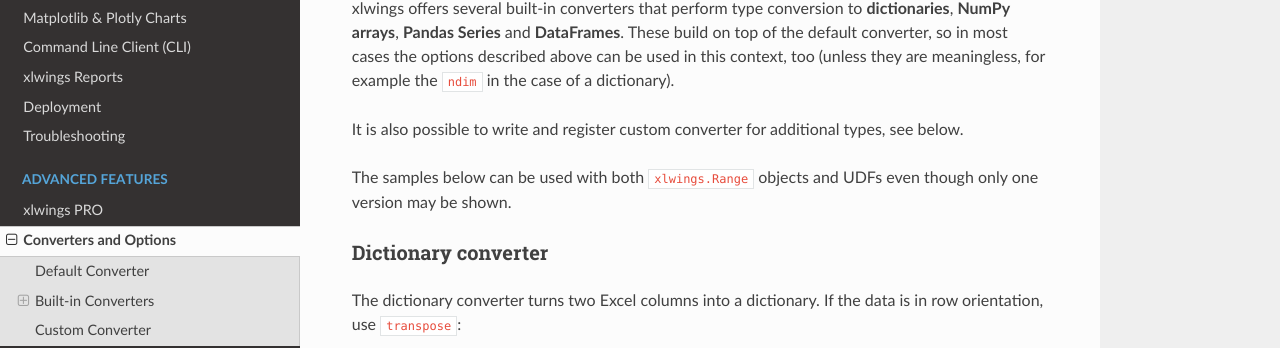
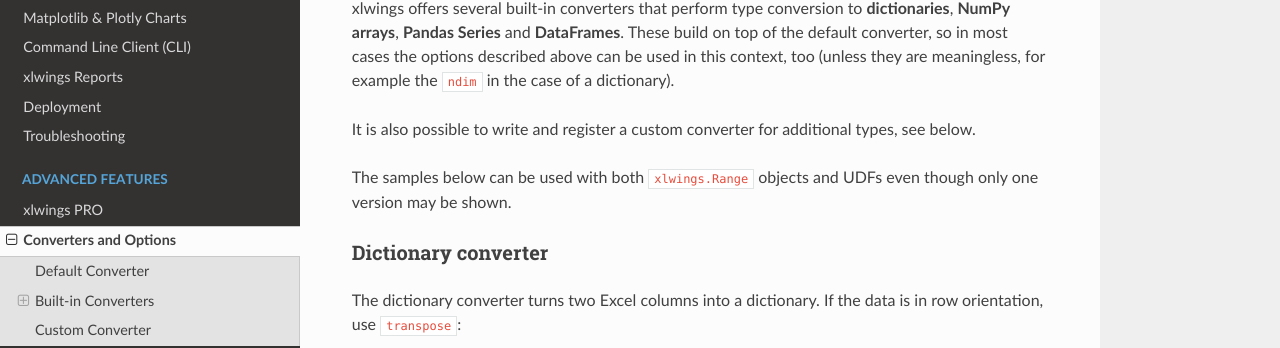
Before and after one commit to xlwings/xlwings, a Sphinx documentation site: the page built from docs/converters.rst, in a window 1280 px wide and 900 px high, scrolled down 3376 px. Shown: the part 138-486 px from the top of the window. Built offline with Sphinx 7.4.7 and the Read the Docs theme 2.0.0, drawn with Linux system fonts in a browser that asks for light colours.

Commit message:
Fix typo

```diff
--- a/docs/converters.rst
+++ b/docs/converters.rst
@@ -161,7 +161,7 @@ xlwings offers several built-in converters that perform type conversion to **dic
 described above can be used in this context, too (unless they are meaningless, for example the ``ndim`` in the case
 of a dictionary).
 
-It is also possible to write and register custom converter for additional types, see below.
+It is also possible to write and register a custom converter for additional types, see below.
 
 The samples below can be used with both ``xlwings.Range`` objects and UDFs even though only one version may be shown.
 
```
